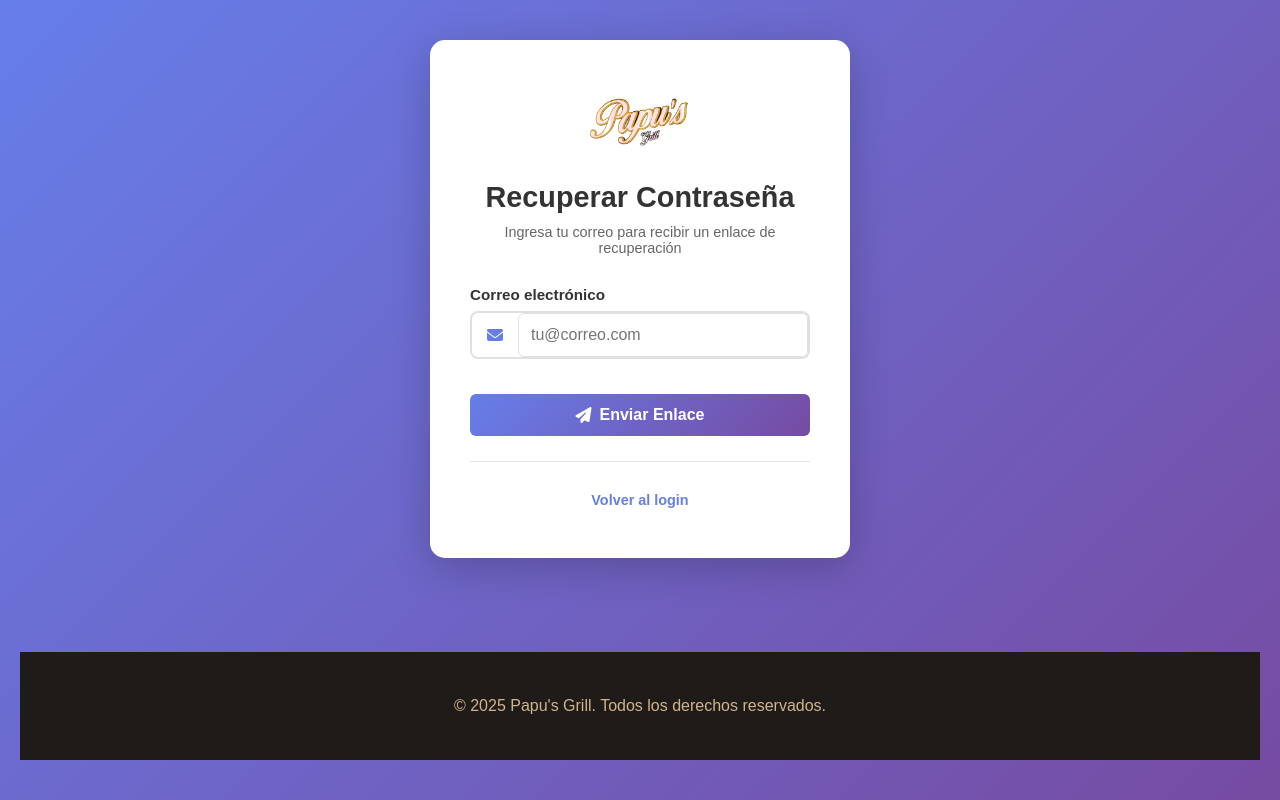
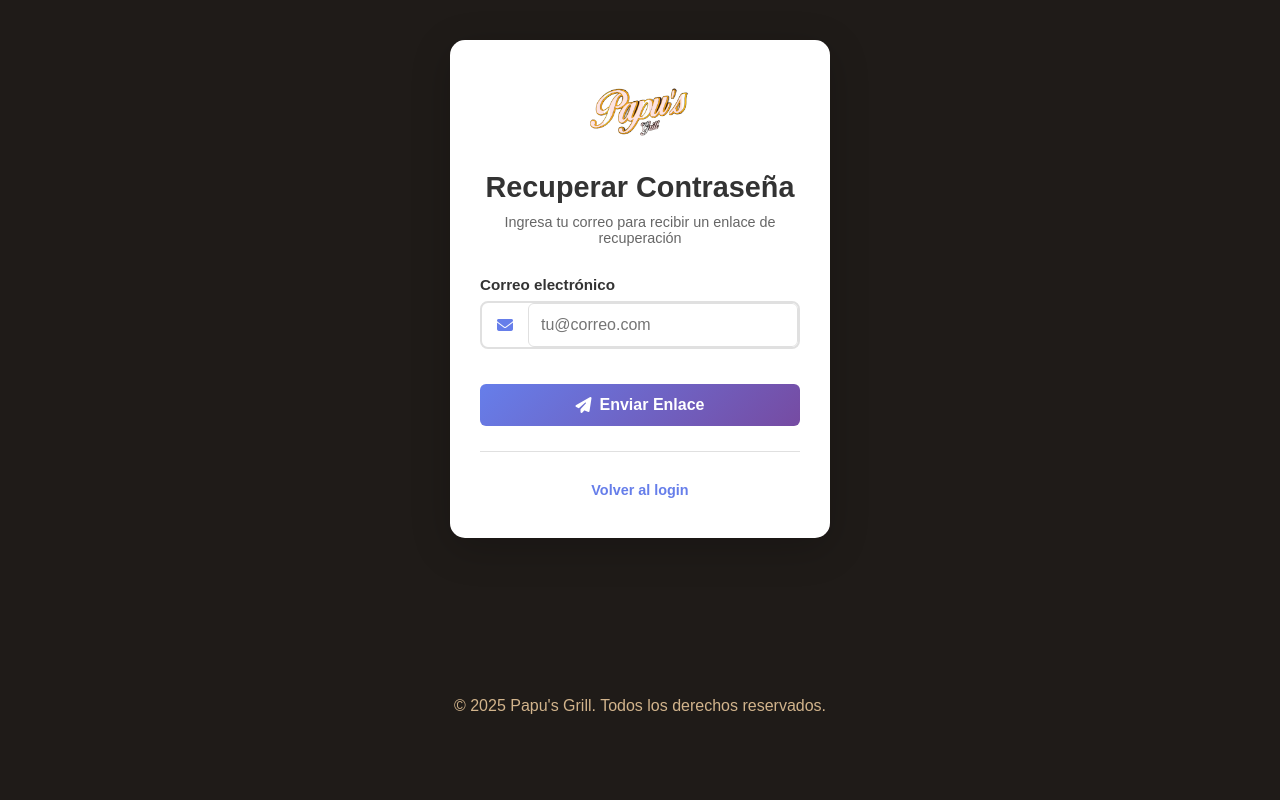
Before and after one commit to Arielpassw/Proyecto_-REACT, a React (Create React App) app: page /recover in a window 1280 px wide. Built offline with nearby package versions, Linux system fonts and the light colour scheme; no server answers.

Commit message:
cambio de colores

```diff
--- a/src/pages/ClientDashboard.jsx
+++ b/src/pages/ClientDashboard.jsx
@@ -1,4 +1,5 @@
 import { useEffect, useState } from "react";
+import { useNavigate } from "react-router-dom"; // 1. Importado correctamente
 import {
   collection,
   addDoc,
@@ -8,10 +9,11 @@ import {
   doc,
 } from "firebase/firestore";
 import { signOut } from "firebase/auth";
-import { auth, db } from "../firebase";
+import { auth, db } from "../firebase/firebase";
 import "../styles/dashboard.css";
 
 const ClientDashboard = () => {
+  const navigate = useNavigate(); // 2. ¡ESTA LÍNEA FALTABA! Inicializa la navegación
   const [seccion, setSeccion] = useState("inicio");
   const [reservas, setReservas] = useState([]);
   const [editId, setEditId] = useState(null);
@@ -23,6 +25,16 @@ const ClientDashboard = () => {
     estado: "En proceso",
   });
 
+  const handleLogout = async () => {
+    try {
+      await signOut(auth);
+      navigate("/login"); // 3. Ahora esto sí funcionará
+    } catch (error) {
+      console.error("Error al cerrar sesión", error);
+    }
+  };
+
+  // ... resto de tus funciones (obtenerReservas, handleSubmit, etc.) ...
   const obtenerReservas = async () => {
     const snap = await getDocs(collection(db, "reservas"));
     setReservas(snap.docs.map((d) => ({ id: d.id, ...d.data() })));
@@ -34,14 +46,12 @@ const ClientDashboard = () => {
 
   const handleSubmit = async (e) => {
     e.preventDefault();
-
     if (editId) {
       await updateDoc(doc(db, "reservas", editId), form);
       setEditId(null);
     } else {
       await addDoc(collection(db, "reservas"), form);
     }
-
     setForm({ fecha: "", hora: "", personas: "", estado: "En proceso" });
     obtenerReservas();
   };
@@ -83,17 +93,16 @@ const ClientDashboard = () => {
           </div>
         </div>
 
-        <button className="btn-logout" onClick={() => signOut(auth)}>
+        <button className="btn-logout" onClick={handleLogout}>
           Cerrar sesión
         </button>
       </aside>
 
-      {/* MAIN */}
+      {/* MAIN CONTENT (Igual que el tuyo) */}
       <main className="dashboard-main">
-        {/* TOPBAR */}
+        {/* ... (Tu código de la tabla y formularios se mantiene igual) ... */}
         <header className="topbar">
           <h1>Dashboard</h1>
-
           <div className="user-chip">
             <i className="bx bx-user"></i>
             <div className="user-chip-textos">
@@ -103,9 +112,7 @@ const ClientDashboard = () => {
           </div>
         </header>
 
-        {/* CONTENT */}
         <section className="dashboard-content">
-          {/* INICIO */}
           <div className={`seccion ${seccion === "inicio" ? "activa" : ""}`}>
             <div className="panel bienvenida-panel">
               <div className="bienvenida-texto">
@@ -117,11 +124,9 @@ const ClientDashboard = () => {
             </div>
           </div>
 
-          {/* RESERVAS */}
           <div className={`seccion ${seccion === "reservas" ? "activa" : ""}`}>
             <div className="panel">
               <h3>{editId ? "Editar reserva" : "Nueva reserva"}</h3>
-
               <form className="formulario-reserva" onSubmit={handleSubmit}>
                 <div className="form-row">
                   <div className="form-group">
@@ -135,7 +140,6 @@ const ClientDashboard = () => {
                       required
                     />
                   </div>
-
                   <div className="form-group">
                     <label>Hora</label>
                     <input
@@ -147,7 +151,6 @@ const ClientDashboard = () => {
                       required
                     />
                   </div>
-
                   <div className="form-group">
                     <label>Personas</label>
                     <input
@@ -160,7 +163,6 @@ const ClientDashboard = () => {
                       required
                     />
                   </div>
-
                   <div className="form-group">
                     <label>Estado</label>
                     <select
@@ -174,13 +176,11 @@ const ClientDashboard = () => {
                     </select>
                   </div>
                 </div>
-
                 <button className="btn-submit">
                   {editId ? "Actualizar" : "Guardar"}
                 </button>
               </form>
 
-              {/* TABLA */}
               <div className="table-responsive">
                 <table className="tabla-dashboard">
                   <thead>
@@ -200,11 +200,7 @@ const ClientDashboard = () => {
                         <td>{r.personas}</td>
                         <td>
                           <span
-                            className={`badge-estado ${
-                              r.estado === "Entregado"
-                                ? "badge-entregado"
-                                : "badge-en-proceso"
-                            }`}
+                            className={`badge-estado ${r.estado === "Entregado" ? "badge-entregado" : "badge-en-proceso"}`}
                           >
                             {r.estado}
                           </span>
--- a/src/styles/auth.css
+++ b/src/styles/auth.css
@@ -1,7 +1,7 @@
 /* === AUTH PAGE === */
 .auth-page {
   min-height: 100vh;
-  background: linear-gradient(135deg, #667eea 0%, #764ba2 100%);
+  background: #1f1b18;
   display: flex;
   flex-direction: column;
   align-items: center;
@@ -49,17 +49,16 @@
   align-items: center;
 }
 
+
 .auth-card {
-  background: white;
+   background: white;
   border-radius: 15px;
   box-shadow: 0 10px 40px rgba(0, 0, 0, 0.2);
-  padding: 40px;
-  animation: slideIn 0.3s ease;
+  padding: 30px;
   width: 100%;
-  max-width: 420px;
-  box-sizing: border-box;
-  max-height: calc(100vh - 160px); /* evita que exceda la altura de la ventana */
-  overflow: auto; /* scroll interno si es necesario */
+  max-width: 380px;
+  height: auto;
+  display: block;
 }
 
 @keyframes slideIn {
--- a/src/styles/dashboard.css
+++ b/src/styles/dashboard.css
@@ -8,7 +8,7 @@
 /* === SIDEBAR === */
 .sidebar {
   width: 250px;
-  background: linear-gradient(180deg, #667eea 0%, #764ba2 100%);
+  background: #1f1b18;
   color: white;
   padding: 20px;
   position: fixed;
--- a/src/styles/home.css
+++ b/src/styles/home.css
@@ -34,8 +34,10 @@
 .carousel-item img {
   width: 100%;
   height: 100%;
-  object-fit: cover;
+ object-fit: contain;
+  background-color: #1a1714; /* Fondo oscuro para las franjas */
 }
+
 
 /* === INDICADORES === */
 .carousel-indicators {
--- a/src/styles/menu.css
+++ b/src/styles/menu.css
@@ -6,7 +6,7 @@
 }
 
 .menu-header {
-  background: linear-gradient(135deg, #667eea 0%, #764ba2 100%);
+  background: #1f1b18;
   color: white;
   padding: 60px 20px;
   text-align: center;
--- a/src/styles/reviews.css
+++ b/src/styles/reviews.css
@@ -5,7 +5,7 @@
 }
 
 .reviews-header {
-  background: linear-gradient(135deg, #667eea 0%, #764ba2 100%);
+  background: #1f1b18;
   color: white;
   padding: 60px 20px;
   text-align: center;
```
